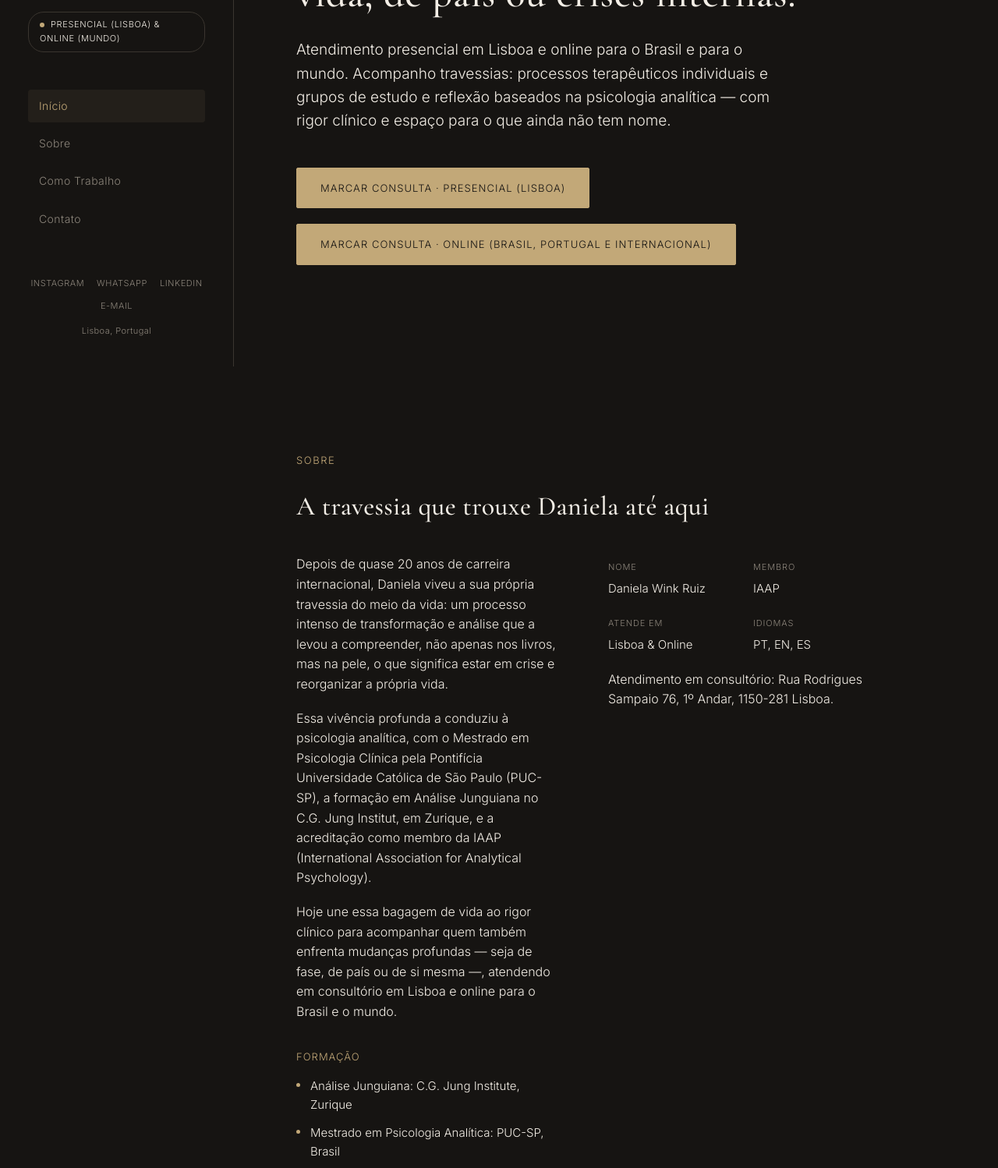
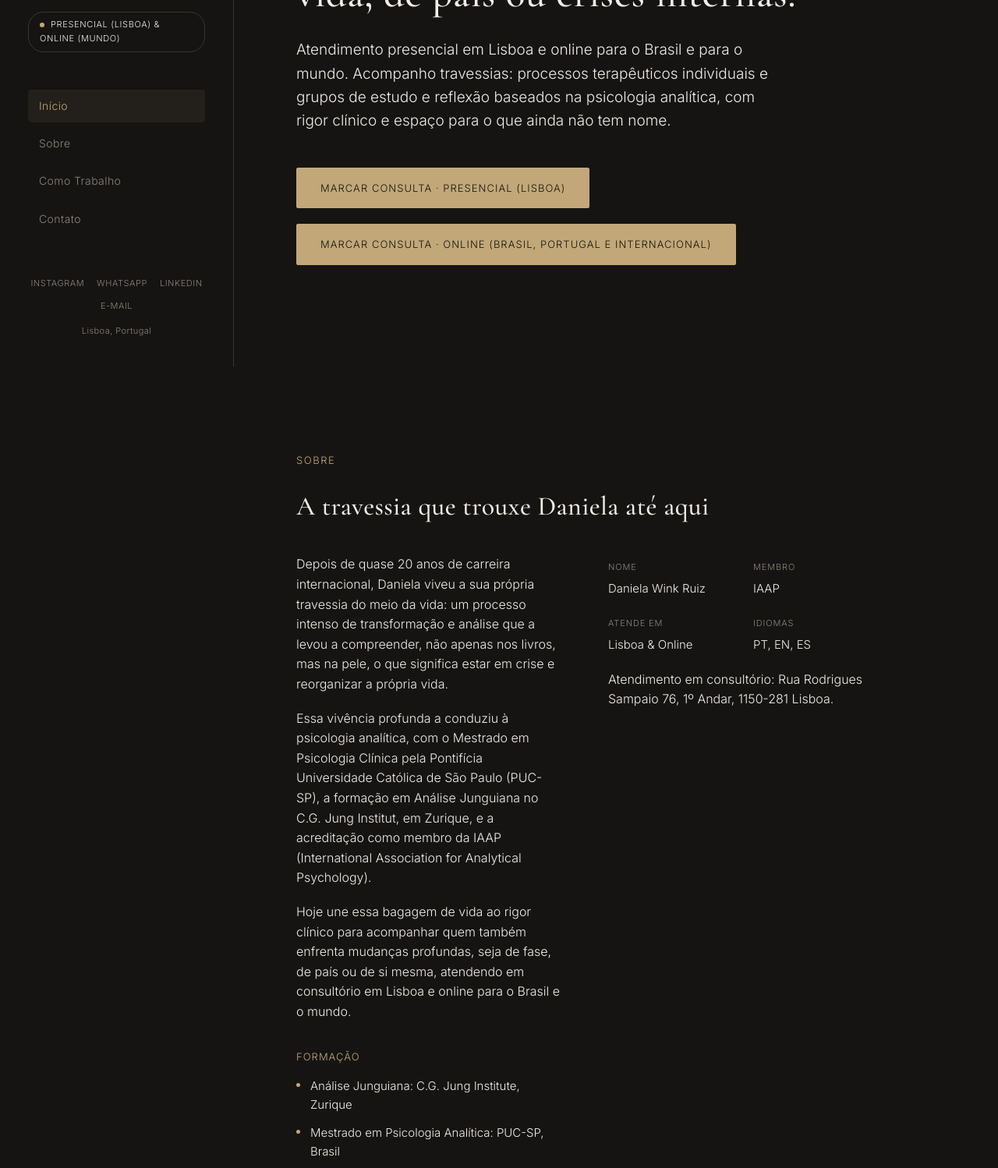
Before and after one commit to adrianacorradi/site-daniela-preview, a plain HTML site: page index.html in a window 1280 px wide. Shown: the part 330-1828 px from the top of the page at 78% size. Drawn offline with nearby package versions, Linux system fonts and the light colour scheme.

Commit message:
Add files via upload

```diff
--- a/index.html
+++ b/index.html
@@ -413,7 +413,7 @@
   <section id="inicio">
     <div class="eyebrow">Análise Junguiana &middot; Lisboa &amp; Online</div>
     <h1>Para quem atravessa momentos de transição: mudanças de fase de vida, de país ou crises internas.</h1>
-    <p class="lede">Atendimento presencial em Lisboa e online para o Brasil e para o mundo. Acompanho travessias: processos terapêuticos individuais e grupos de estudo e reflexão baseados na psicologia analítica &mdash; com rigor clínico e espaço para o que ainda não tem nome.</p>
+    <p class="lede">Atendimento presencial em Lisboa e online para o Brasil e para o mundo. Acompanho travessias: processos terapêuticos individuais e grupos de estudo e reflexão baseados na psicologia analítica, com rigor clínico e espaço para o que ainda não tem nome.</p>
     <div class="cta-row">
       <a href="mailto:dwruiz@hotmail.com?subject=Consulta%20presencial%20(Lisboa)" class="btn solid">Marcar Consulta &middot; Presencial (Lisboa)</a>
       <a href="mailto:dwruiz@hotmail.com?subject=Consulta%20online" class="btn solid">Marcar Consulta &middot; Online (Brasil, Portugal e Internacional)</a>
@@ -428,7 +428,7 @@
       <div>
         <p>Depois de quase 20 anos de carreira internacional, Daniela viveu a sua própria travessia do meio da vida: um processo intenso de transformação e análise que a levou a compreender, não apenas nos livros, mas na pele, o que significa estar em crise e reorganizar a própria vida.</p>
         <p>Essa vivência profunda a conduziu à psicologia analítica, com o Mestrado em Psicologia Clínica pela Pontifícia Universidade Católica de São Paulo (PUC-SP), a formação em Análise Junguiana no C.G. Jung Institut, em Zurique, e a acreditação como membro da IAAP (International Association for Analytical Psychology).</p>
-        <p>Hoje une essa bagagem de vida ao rigor clínico para acompanhar quem também enfrenta mudanças profundas &mdash; seja de fase, de país ou de si mesma &mdash;, atendendo em consultório em Lisboa e online para o Brasil e o mundo.</p>
+        <p>Hoje une essa bagagem de vida ao rigor clínico para acompanhar quem também enfrenta mudanças profundas, seja de fase, de país ou de si mesma, atendendo em consultório em Lisboa e online para o Brasil e o mundo.</p>
 
         <div class="formacao-title">Formação</div>
         <ul class="formacao-list">
@@ -484,7 +484,7 @@
     </div>
   </section>
 
-  <!-- OCULTO em 18/10/2026 (a pedido da Adriana): seção Publicações escondida temporariamente para permitir a publicação do site. Nota anterior (10/08/2026, Adriana/Dani): resumos abaixo são um primeiro rascunho a partir do acervo já curado no projeto, PRECISAM da revisão da Dani antes de publicar (títulos, coautorias e datas). Conteúdo preservado abaixo para reativação futura — remover este comentário (e o fechamento correspondente) para reexibir.
+  <!-- OCULTO em 18/10/2026 (a pedido da Adriana): seção Publicações escondida temporariamente para permitir a publicação do site. Nota anterior (10/08/2026, Adriana/Dani): resumos abaixo são um primeiro rascunho a partir do acervo já curado no projeto, PRECISAM da revisão da Dani antes de publicar (títulos, coautorias e datas). Conteúdo preservado abaixo para reativação futura: remover este comentário (e o fechamento correspondente) para reexibir.
   <section id="publicacoes" class="full">
     <div class="eyebrow">Publicações</div>
     <h2>Teses, palestras e artigos</h2>
```
